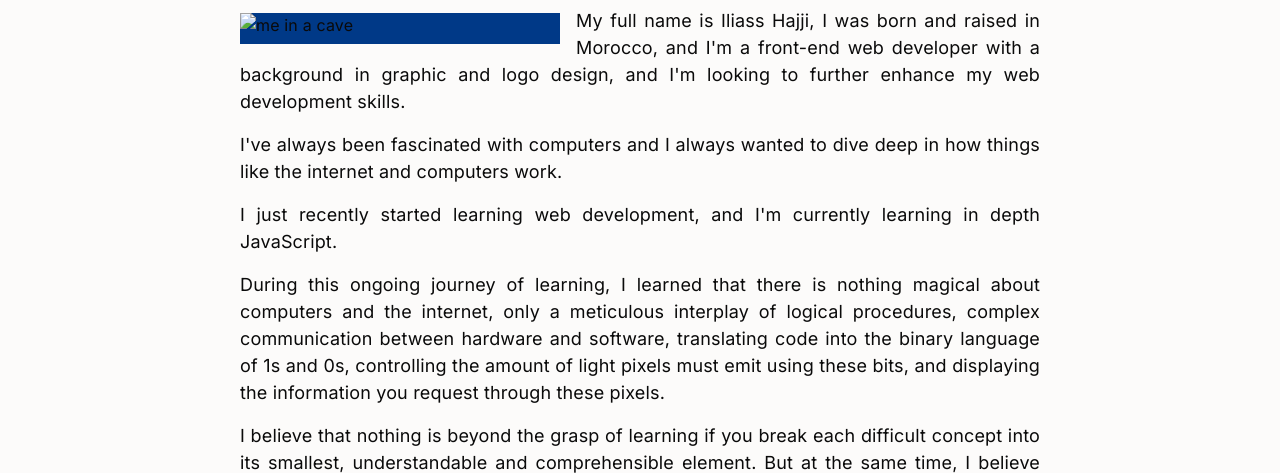
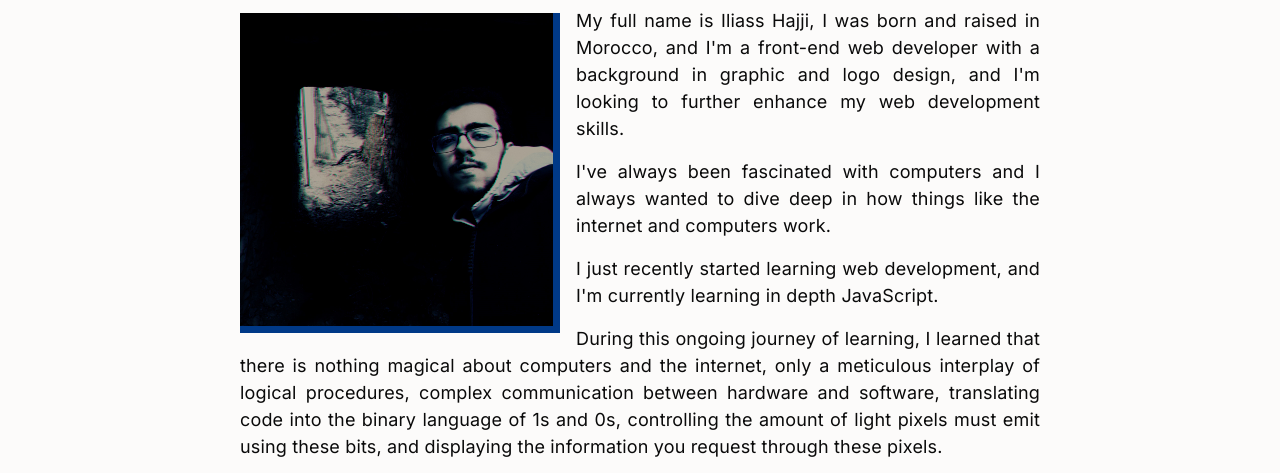
Before and after one commit to itsLys/lys-website, a plain HTML site: page pages/about.html in a window 1280 px wide. Shown: the part 284-757 px from the top of the page. Drawn offline with Linux system fonts and the light colour scheme; the site is published under a folder, as on GitHub Pages, so addresses that start at the root find nothing.

Commit message:
fix[about]: Replace image absolute path with relative path

```diff
--- a/pages/about.html
+++ b/pages/about.html
@@ -43,7 +43,7 @@
     <h2>Hi, I'm Lys.</h2>
 
     <div class="img-container">
-      <img src="/images/personal-picutre.jpg" alt="me in a cave">
+      <img src="../images/personal-picutre.jpg" alt="me in a cave">
 
     </div>
 
```
